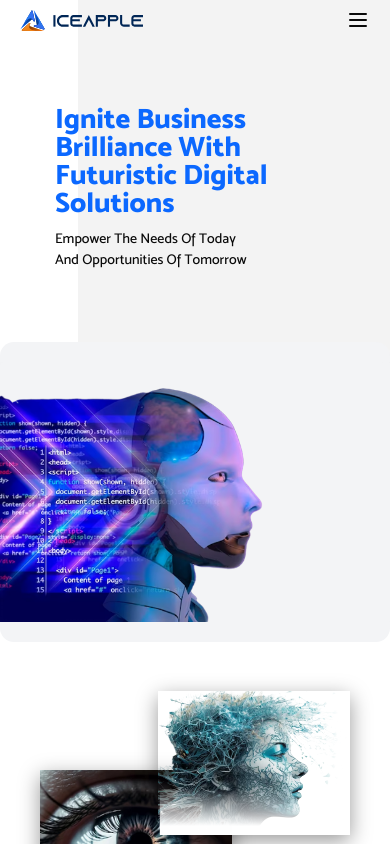
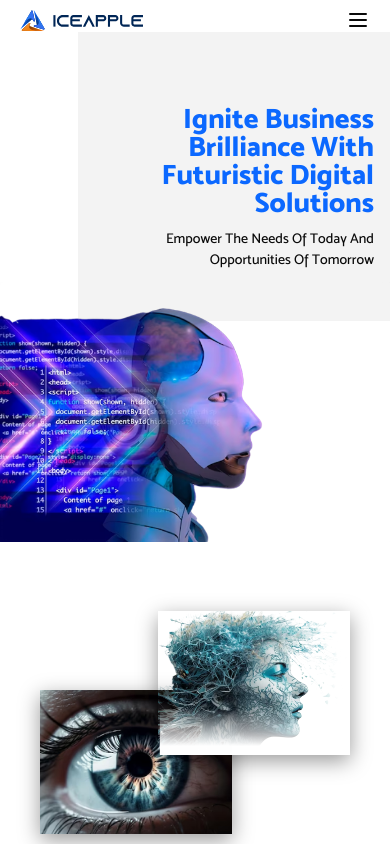
Before and after one commit to ThirstyNeuronsTeam/iceapple-website, a Next.js app: page /about-us in a window 390 px wide. Shown: the top 844 px of the page. Built offline with nearby package versions, Linux system fonts and the light colour scheme.

Commit message:
Bug fixes for 1,8,10

```diff
--- a/src/components/common/banner-section-detail/index.tsx
+++ b/src/components/common/banner-section-detail/index.tsx
@@ -30,14 +30,14 @@ const BannerSectionDetail: React.FC<HeroSectionProps> = ({
       className={clsx(
         mainClassName,
         // Responsive flex direction tweaks for smaller screens
-        "relative z-10 h-full sm:pt-16 flex flex-col sm:flex-row items-center order-1 sm:order-2"
+        "relative z-10 h-full sm:pt-16 flex flex-col sm:flex-row items-end sm:items-center order-1 sm:order-2"
       )}
     >
-      <div className="w-full max-w-[280px] sm:max-w-none space-y-6 pr-4 ms-auto">
+      <div className="w-full sm:max-w-none space-y-6 pr-4 ml-auto sm:ml-0">
         <div className="overflow-hidden">
-          <div className="space-y-3 sm:space-y-6 lg:pl-10">
+          <div className="space-y-3 sm:space-y-6 lg:pl-10 text-right sm:text-left">
             <div className="text-[#0B68FF]">
-              <h1 className="flex flex-col font-extrabold leading-none text-[clamp(1.75rem,4vw,4.5rem)] break-words max-w-full">
+              <h1 className="flex flex-col items-end sm:items-start font-extrabold leading-none text-[clamp(1.75rem,4vw,4.5rem)] break-words max-w-full">
                 {title?.map((item, index) => (
                   <div className="w-max" key={index}>
                     {item}
@@ -45,7 +45,7 @@ const BannerSectionDetail: React.FC<HeroSectionProps> = ({
                 ))}
               </h1>
             </div>
-            <p className="font-medium mb-4 sm:mb-11 w-3/4 sm:w-full text-[clamp(0.875rem,1.5vw,1.5rem)]">
+            <p className="font-medium mb-4 sm:mb-11 w-3/4 sm:w-full text-[clamp(0.875rem,1.5vw,1.5rem)] ml-auto sm:ml-0">
               {content}
             </p>
             {isBtnShow && btnurl && btntext && (
--- a/src/components/common/footer/index.tsx
+++ b/src/components/common/footer/index.tsx
@@ -87,9 +87,9 @@ const Footer: React.FC<FooterProps> = ({ footerData }) => {
           Scroll Up
         </button>
       </div>
-      <div className="max-w-7xl mx-auto px-4 sm:px-6 lg:px-0">
-        <hr className="border-1 border-[#696969]" />
-        <p className="font-inter text-sm sm:text-lg text-center my-11">
+      <div className="max-w-7xl mx-auto">
+        <hr className="border-1 border-[#696969] sm:mx-4 lg:mx-0" />
+        <p className="font-inter text-sm sm:text-lg text-center my-11 px-4 sm:px-6 lg:px-0">
           {footerData.copyRight}
         </p>
       </div>
--- a/src/components/common/hero-section/index.tsx
+++ b/src/components/common/hero-section/index.tsx
@@ -27,10 +27,10 @@ const HeroSection: React.FC<HeadingSectionProps> = ({
   return (
     <article
       id={sectionId}
-      className="relative before:content-[''] before:absolute before:-top-20 before:bottom-80 sm:before:bottom-0 before:right-0 before:bg-[#F3F3F3] sm:before:w-[89vw] before:w-[80vw]"
+      className="relative before:content-[''] before:absolute before:top-0 before:h-1/2 sm:before:-top-20 sm:before:bottom-0 sm:before:h-auto before:right-0 before:bg-[#F3F3F3] sm:before:w-[89vw] before:w-[80vw]"
     >
       <div className="relative w-full mx-auto">
-        <div className="flex flex-col-reverse sm:grid sm:grid-cols-2 py-12 items-center min-h-[500px] sm:min-h-[600px] gap-8 sm:gap-12">
+        <div className="flex flex-col-reverse sm:grid sm:grid-cols-2 py-12 items-center sm:items-center min-h-[500px] sm:min-h-[600px] gap-8 sm:gap-12">
           {/* Text Section */}
           <BannerSectionDetail
             title={title}
@@ -42,12 +42,12 @@ const HeroSection: React.FC<HeadingSectionProps> = ({
             />
 
           {/* Image Section */}
-          <div className="relative w-full h-[300px] sm:h-[600px] flex justify-center sm:justify-start">
+          <div className="relative w-full h-[300px] sm:h-[600px] flex justify-center sm:justify-start -mt-20 sm:mt-0">
           <Image
               src={url}
               alt=""
               fill
-              className="object-contain object-center rounded-xl bg-gray-100"
+              className="object-contain object-center rounded-xl"
               priority
             />
           </div>
```
